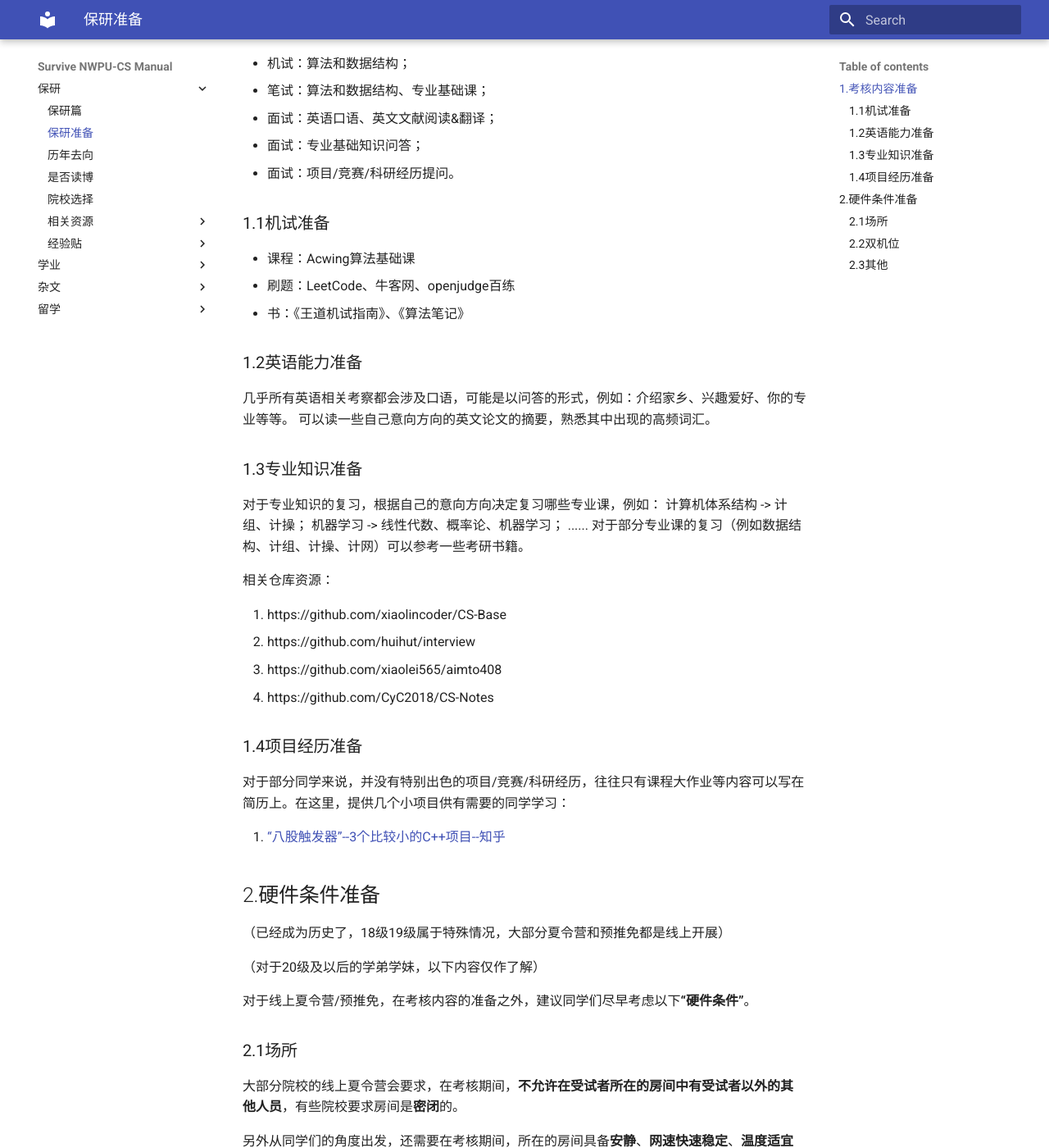
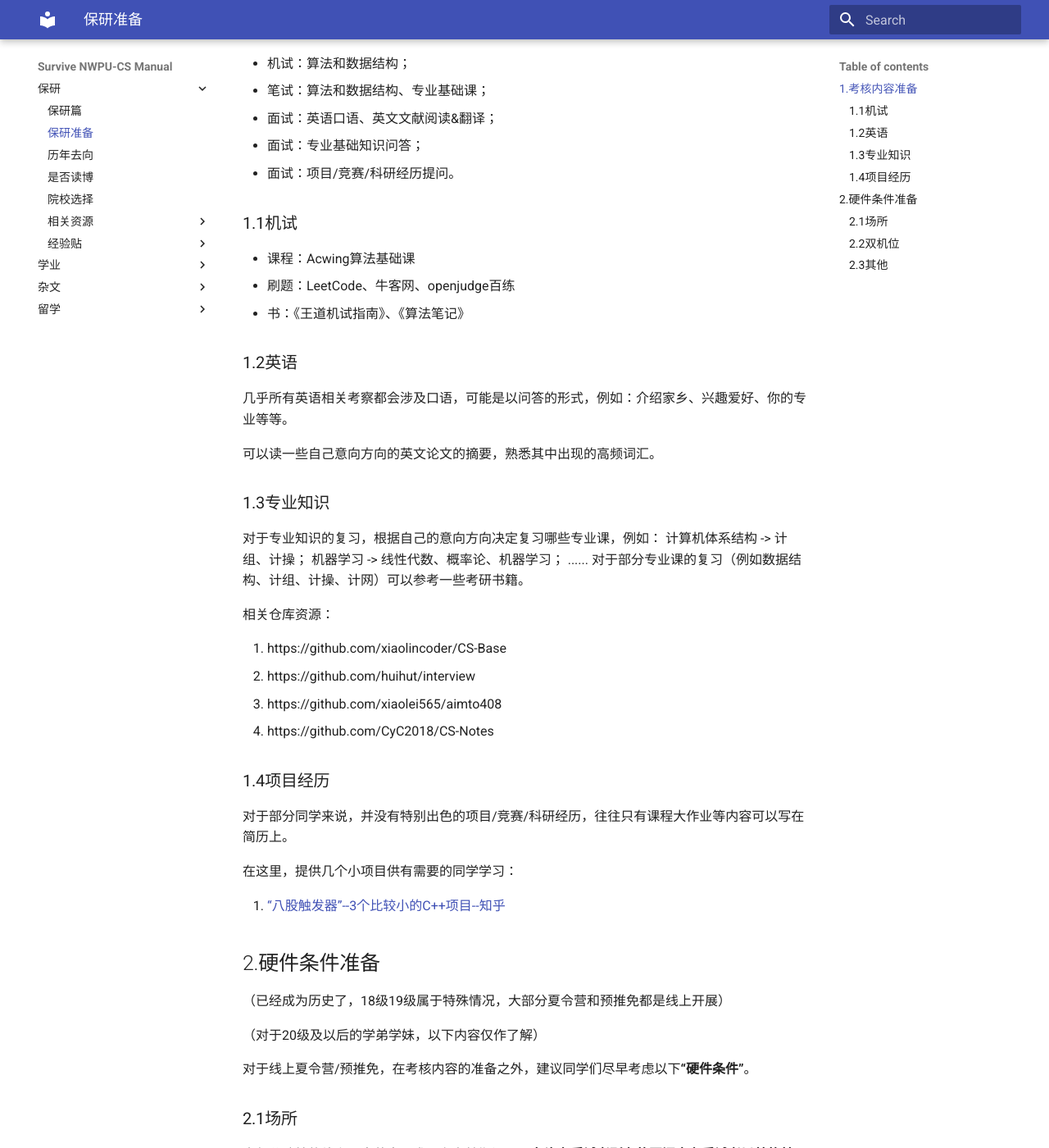
Before and after one commit to npu-cs/SurviveNWPU-CSManual, an MkDocs documentation site: the page built from docs/保研/保研准备.md, in a window 1280 px wide and 1400 px high, scrolled down 342 px. Shown: the whole window at 82% size. Built offline with MkDocs 1.6.1 and Material for MkDocs 9.7.7, drawn with Linux system fonts in a browser that asks for light colours.

Commit message:
update 保研

```diff
--- a/docs/保研/保研准备.md
+++ b/docs/保研/保研准备.md
@@ -16,18 +16,19 @@
 - 面试：专业基础知识问答；
 - 面试：项目/竞赛/科研经历提问。
 
-### 1.1机试准备
+### 1.1机试
 
 - 课程：Acwing算法基础课
 - 刷题：LeetCode、牛客网、openjudge百练
 - 书：《王道机试指南》、《算法笔记》
 
-### 1.2英语能力准备
+### 1.2英语
 
 几乎所有英语相关考察都会涉及口语，可能是以问答的形式，例如：介绍家乡、兴趣爱好、你的专业等等。
+
 可以读一些自己意向方向的英文论文的摘要，熟悉其中出现的高频词汇。
 
-### 1.3专业知识准备
+### 1.3专业知识
 
 对于专业知识的复习，根据自己的意向方向决定复习哪些专业课，例如：
 计算机体系结构 -> 计组、计操； 机器学习 -> 线性代数、概率论、机器学习； ......
@@ -40,9 +41,11 @@
 3. https://github.com/xiaolei565/aimto408
 4. https://github.com/CyC2018/CS-Notes
 
-### 1.4项目经历准备
+### 1.4项目经历
 
-对于部分同学来说，并没有特别出色的项目/竞赛/科研经历，往往只有课程大作业等内容可以写在简历上。在这里，提供几个小项目供有需要的同学学习：
+对于部分同学来说，并没有特别出色的项目/竞赛/科研经历，往往只有课程大作业等内容可以写在简历上。
+
+在这里，提供几个小项目供有需要的同学学习：
 
 1. [“八股触发器”--3个比较小的C++项目--知乎](https://zhuanlan.zhihu.com/p/612921777)
 
```
